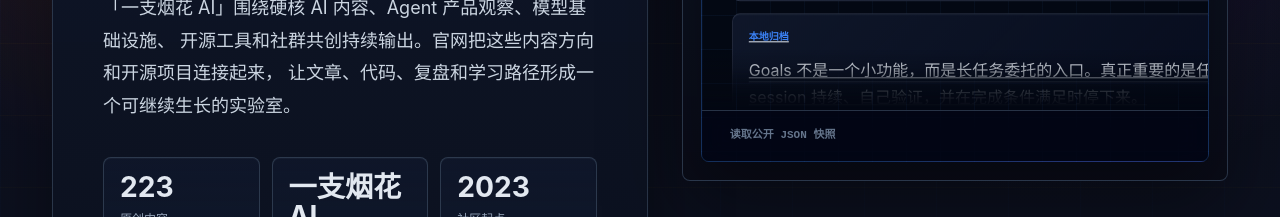
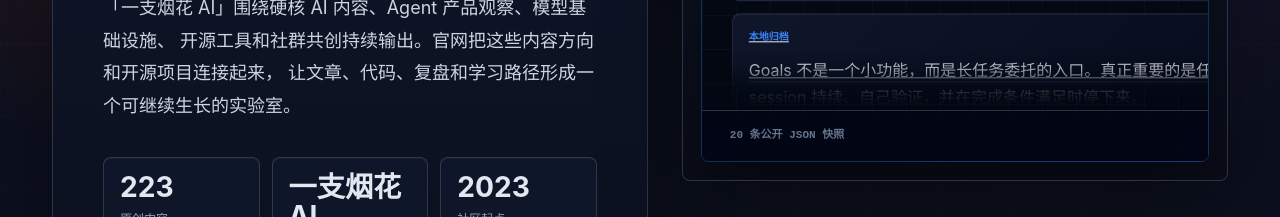
Before and after one commit to yizhiyanhua-ai/fireworks, a React (Vite) app: page / in a window 1280 px wide. Shown: the part 1220-1437 px from the top of the page. Built offline with nearby package versions, Linux system fonts and the light colour scheme.

Commit message:
Clarify X feed sync status

```diff
--- a/src/main.jsx
+++ b/src/main.jsx
@@ -290,8 +290,8 @@ function XFeedPanel() {
         </div>
       </div>
       <div className="x-feed-status">
-        <span>读取公开 JSON 快照</span>
-        <span>X API 每 6 小时同步</span>
+        <span>20 条公开 JSON 快照</span>
+        <span>X API 定时同步预留</span>
       </div>
     </div>
   );
```
